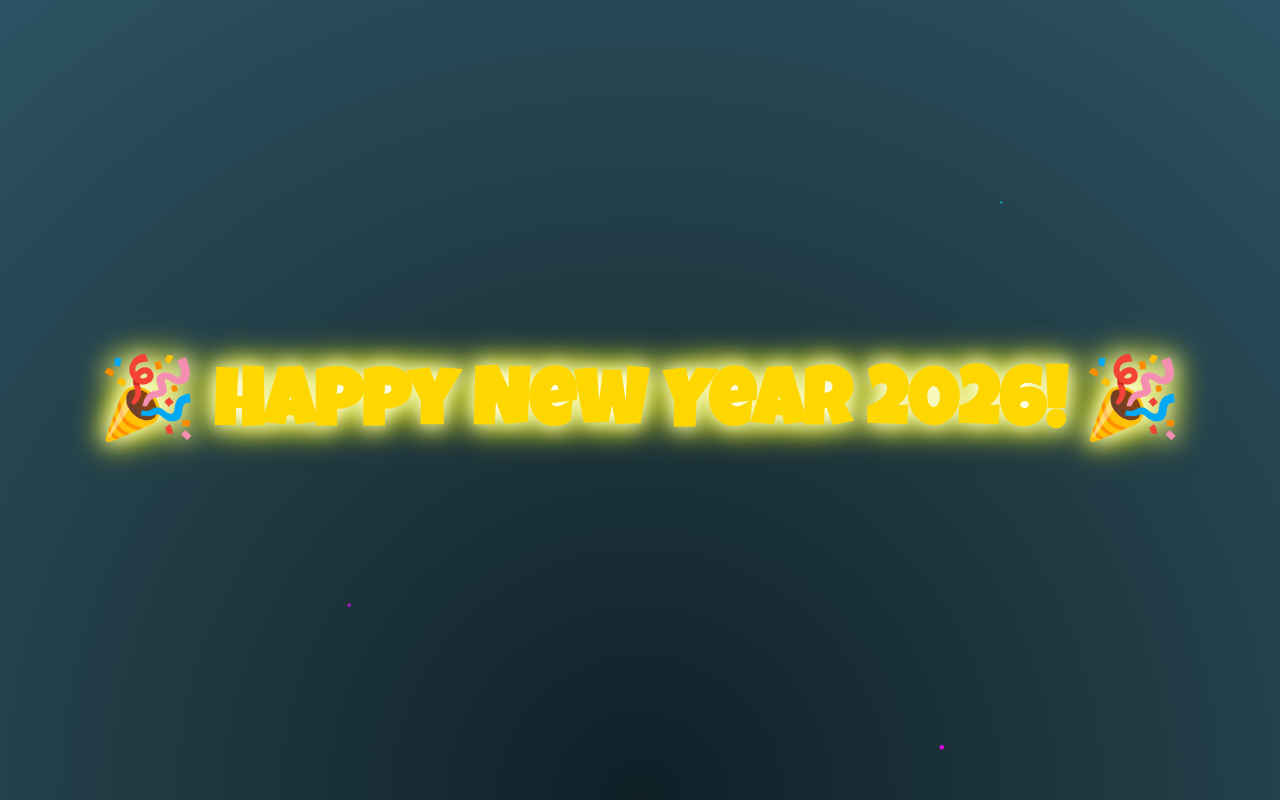
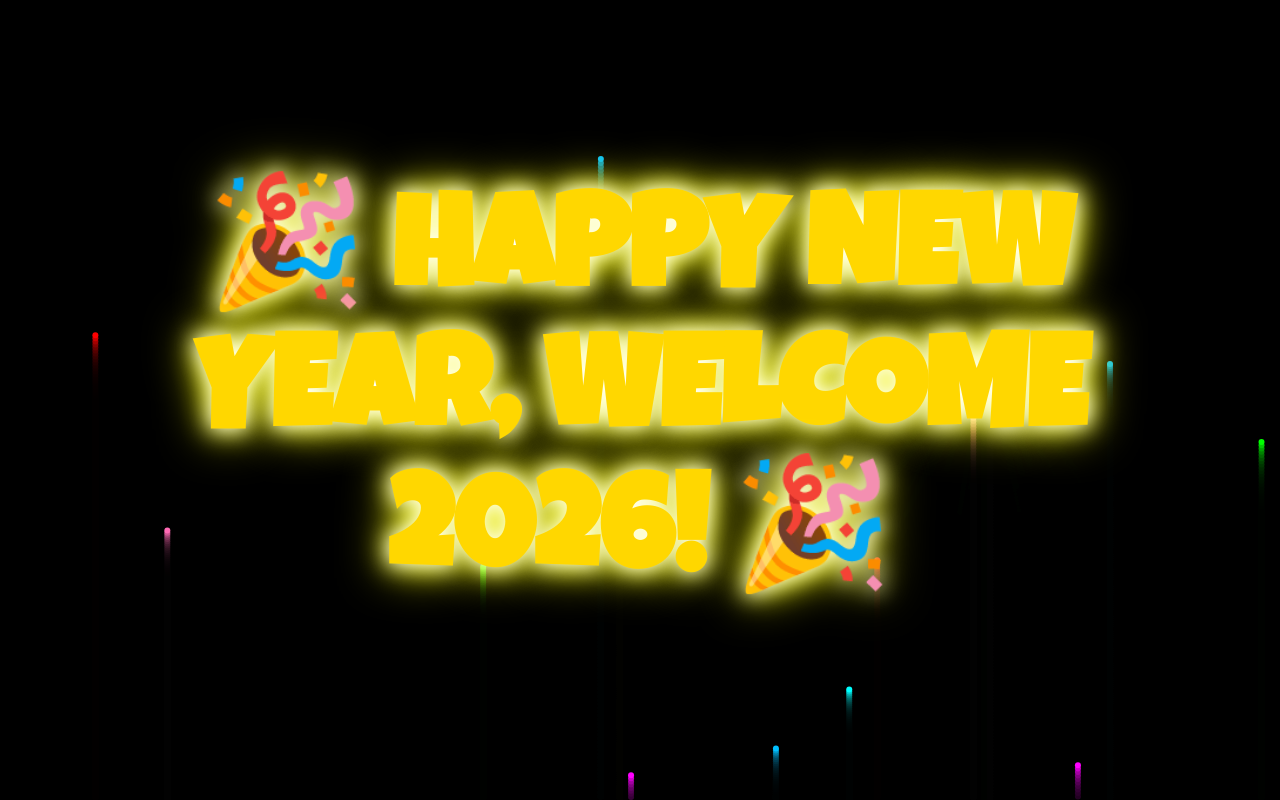
Before and after one commit to dsnooky/happy-new-year-2026, a plain HTML site: page index.html in a window 1280 px wide. Drawn offline with Linux system fonts and the light colour scheme.

Commit message:
Update index.html

```diff
--- a/index.html
+++ b/index.html
@@ -3,77 +3,160 @@
 <head>
 <meta charset="UTF-8">
 <meta name="viewport" content="width=device-width, initial-scale=1.0">
-<title>Happy New Year 2026</title>
+<title>HAPPY NEW YEAR, WELCOME 2026</title>
 <style>
   @import url('https://fonts.googleapis.com/css2?family=Luckiest+Guy&display=swap');
 
+  * { margin: 0; padding: 0; box-sizing: border-box; }
+
   body {
-    margin: 0;
+    overflow: hidden;
+    background: radial-gradient(circle at bottom, #0f2027, #203a43, #2c5364);
     height: 100vh;
+    font-family: 'Luckiest Guy', cursive;
     display: flex;
     justify-content: center;
     align-items: center;
-    background: radial-gradient(circle at bottom, #0f2027, #203a43, #2c5364);
-    overflow: hidden;
-    font-family: 'Luckiest Guy', cursive;
   }
 
   h1 {
-    font-size: 5em;
+    position: absolute;
+    top: 50%;
+    left: 50%;
+    transform: translate(-50%, -50%);
     color: #ffd700;
+    text-align: center;
     text-shadow: 0 0 10px #fff, 0 0 20px #ff0, 0 0 30px #ff0, 0 0 40px #ff0;
     animation: bounce 1s infinite alternate, glow 2s infinite alternate;
     z-index: 2;
+    width: 90%;
+    line-height: 1.1;
+    word-break: break-word;
+    font-size: 10vw; /* auto scales based on screen width */
   }
 
   @keyframes bounce {
-    0% { transform: translateY(0); }
-    50% { transform: translateY(-30px); }
-    100% { transform: translateY(0); }
+    0% { transform: translate(-50%, -50%) translateY(0); }
+    50% { transform: translate(-50%, -50%) translateY(-20px); }
+    100% { transform: translate(-50%, -50%) translateY(0); }
   }
 
   @keyframes glow {
     0% { text-shadow: 0 0 5px #fff, 0 0 10px #ff0, 0 0 20px #ff0; }
-    50% { text-shadow: 0 0 20px #fff, 0 0 30px #ff0, 0 0 40px #ff0; }
+    50% { text-shadow: 0 0 20px #fff, 0 0 30px #ff0, 0 0 50px #ff0; }
     100% { text-shadow: 0 0 5px #fff, 0 0 10px #ff0, 0 0 20px #ff0; }
   }
 
-  .firework {
+  canvas {
     position: absolute;
-    width: 5px;
-    height: 5px;
-    background: #ff0;
-    border-radius: 50%;
-    animation: explode 1s linear infinite;
-  }
-
-  @keyframes explode {
-    0% { transform: translate(0,0) scale(1); opacity: 1; }
-    100% { transform: translate(calc(var(--x) * 1px), calc(var(--y) * 1px)) scale(0); opacity: 0; }
+    top: 0;
+    left: 0;
   }
 </style>
 </head>
 <body>
-
-<h1>🎉 Happy New Year 2026! 🎉</h1>
+<h1>🎉 HAPPY NEW YEAR, WELCOME 2026! 🎉</h1>
+<canvas id="fireworks"></canvas>
 
 <script>
-  // Generate fireworks
-  const colors = ['#ff0', '#f0f', '#0ff', '#0f0', '#f00'];
-  function createFirework() {
-    const firework = document.createElement('div');
-    firework.className = 'firework';
-    firework.style.left = Math.random() * window.innerWidth + 'px';
-    firework.style.top = Math.random() * window.innerHeight + 'px';
-    firework.style.background = colors[Math.floor(Math.random() * colors.length)];
-    firework.style.setProperty('--x', (Math.random() - 0.5) * 200);
-    firework.style.setProperty('--y', (Math.random() - 0.5) * 200);
-    document.body.appendChild(firework);
-    setTimeout(() => firework.remove(), 1000);
+const canvas = document.getElementById('fireworks');
+const ctx = canvas.getContext('2d');
+canvas.width = window.innerWidth;
+canvas.height = window.innerHeight;
+
+const fireworks = [];
+const particles = [];
+const colors = ['#ff0','#f0f','#0ff','#0f0','#f00','#ffa500','#ff69b4','#00bfff'];
+
+class Firework {
+  constructor() {
+    this.x = Math.random() * canvas.width;
+    this.y = canvas.height;
+    this.targetY = Math.random() * canvas.height / 2;
+    this.color = colors[Math.floor(Math.random() * colors.length)];
+    this.speed = 2 + Math.random() * 2;
+    this.exploded = false;
   }
+  update() {
+    if(!this.exploded) {
+      this.y -= this.speed;
+      if(this.y <= this.targetY) {
+        this.exploded = true;
+        this.explode();
+      }
+    }
+  }
+  explode() {
+    const count = 30 + Math.random() * 40;
+    for(let i=0;i<count;i++){
+      particles.push(new Particle(this.x, this.y, this.color));
+    }
+  }
+  draw() {
+    if(!this.exploded) {
+      ctx.beginPath();
+      ctx.arc(this.x,this.y,3,0,Math.PI*2);
+      ctx.fillStyle = this.color;
+      ctx.fill();
+    }
+  }
+}
 
-  setInterval(createFirework, 200);
+class Particle {
+  constructor(x, y, color) {
+    this.x = x;
+    this.y = y;
+    this.color = color;
+    this.speedX = (Math.random() - 0.5) * 4;
+    this.speedY = (Math.random() - 0.5) * 4;
+    this.alpha = 1;
+    this.size = 1 + Math.random() * 2;
+    this.gravity = 0.03;
+  }
+  update() {
+    this.speedY += this.gravity;
+    this.x += this.speedX;
+    this.y += this.speedY;
+    this.alpha -= 0.02;
+  }
+  draw() {
+    ctx.save();
+    ctx.globalAlpha = this.alpha;
+    ctx.beginPath();
+    ctx.arc(this.x,this.y,this.size,0,Math.PI*2);
+    ctx.fillStyle = this.color;
+    ctx.fill();
+    ctx.restore();
+  }
+}
+
+function animate() {
+  ctx.fillStyle = 'rgba(0,0,0,0.2)';
+  ctx.fillRect(0,0,canvas.width,canvas.height);
+
+  if(Math.random() < 0.04) fireworks.push(new Firework());
+
+  fireworks.forEach((f,i)=> {
+    f.update();
+    f.draw();
+    if(f.exploded) fireworks.splice(i,1);
+  });
+
+  particles.forEach((p,i)=>{
+    p.update();
+    p.draw();
+    if(p.alpha <= 0) particles.splice(i,1);
+  });
+
+  requestAnimationFrame(animate);
+}
+
+animate();
+
+window.addEventListener('resize', ()=>{
+  canvas.width = window.innerWidth;
+  canvas.height = window.innerHeight;
+});
 </script>
-
 </body>
 </html>
```
